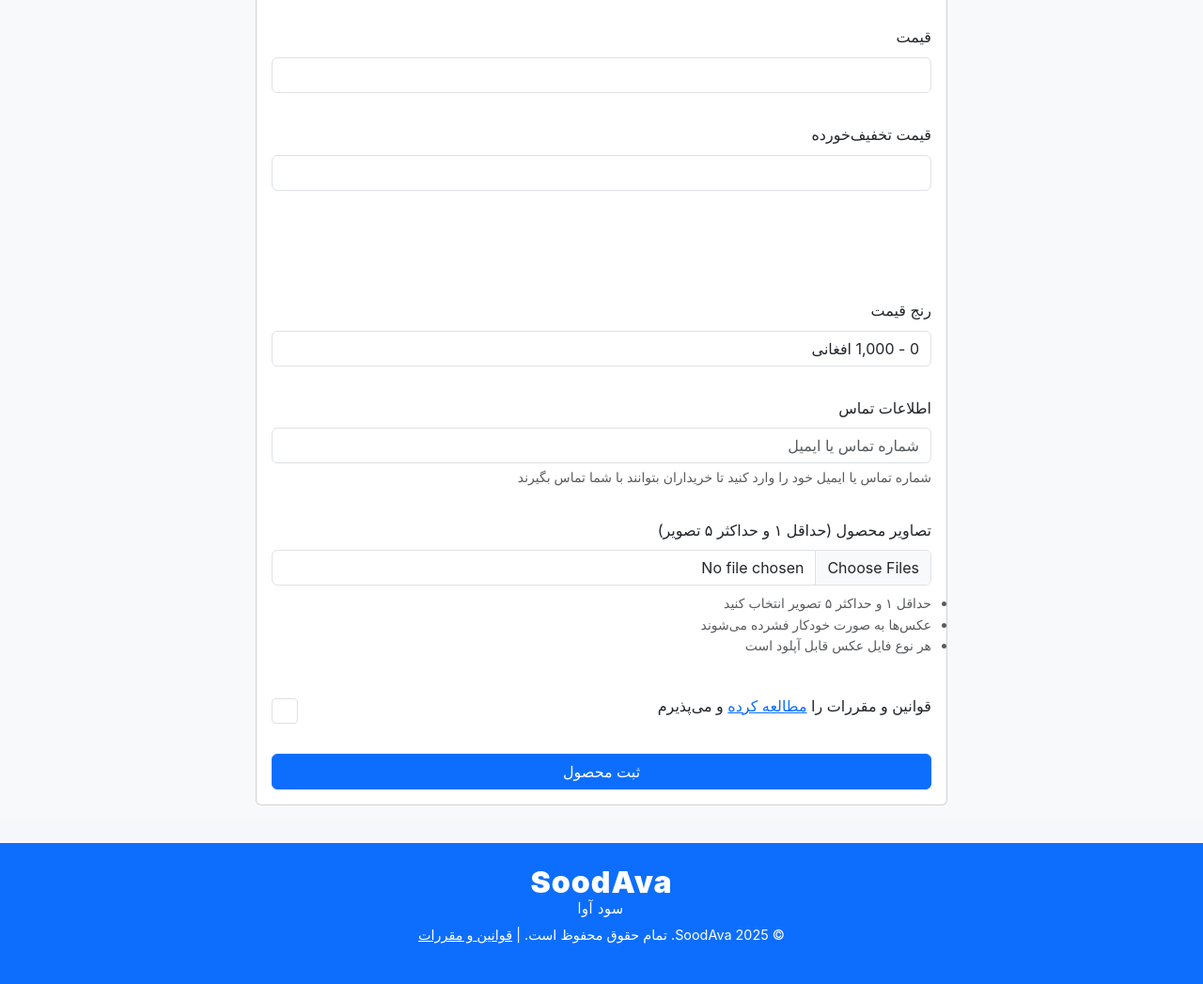
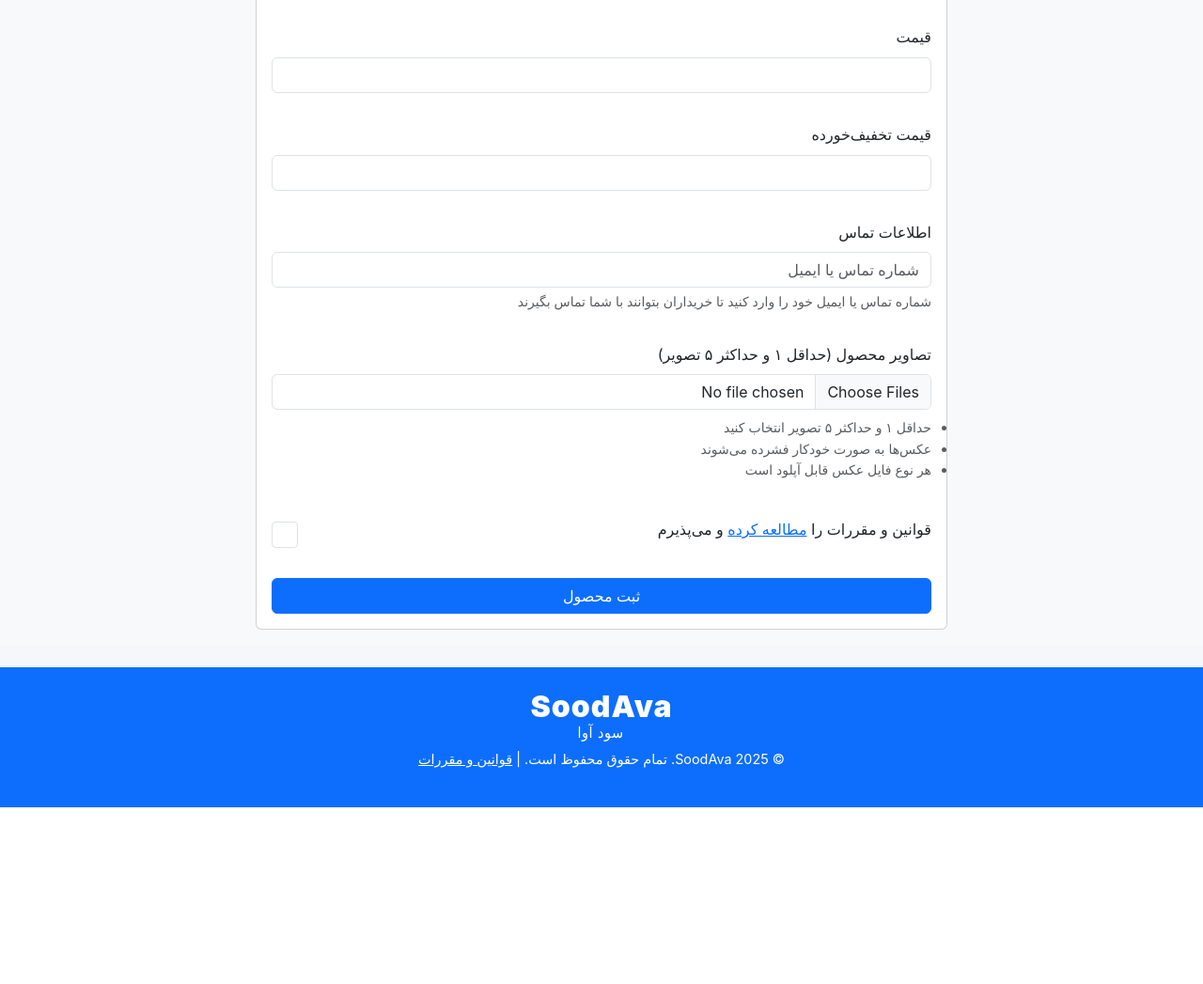
Before and after one commit to Mujtaba729/bazarche, a Django app: page /app/register/ in a window 1280 px wide. Shown: the part 781-1828 px from the top of the page at 94% size. After the commit the page ends 1640 px from the top, so only its background shows below. Run offline with Django 5.2, Linux system fonts and the light colour scheme; the visitor is signed in with stand-in values (Sample User, id 1); data that the repository does not hold is empty.

Commit message:
simplify: Remove unnecessary form fields for product registration
- Remove condition, price_range, and tags fields from ProductForm
- Set default values: condition='new', price_range='100000+'
- Remove these fields from register_product.html template
- Simplify form to only include essential fields
- Improve user experience with cleaner form
- Reduce form validation errors
- Keep only required fields: name, description, category, city, price, contact, images

```diff
--- a/bazarche_app/forms.py
+++ b/bazarche_app/forms.py
@@ -41,29 +41,7 @@ class ProductForm(forms.ModelForm):
         widget=forms.Select(attrs={'class': 'form-control'}),
         label='شهر'
     )
-    condition = forms.ChoiceField(
-        choices=[
-            ('new', 'نو'),
-            ('used', 'دست دوم'),
-        ],
-        required=True,
-        widget=forms.Select(attrs={'class': 'form-control'}),
-        label='وضعیت محصول'
-    )
-    # حذف فیلد tags چون وضعیت محصول با فیلد condition مدیریت می‌شود
-    price_range = forms.ChoiceField(
-        choices=[
-            ('0-1000', '0 - 1,000 افغانی'),
-            ('1000-5000', '1,000 - 5,000 افغانی'),
-            ('5000-10000', '5,000 - 10,000 افغانی'),
-            ('10000-50000', '10,000 - 50,000 افغانی'),
-            ('50000-100000', '50,000 - 100,000 افغانی'),
-            ('100000+', 'بیش از 100,000 افغانی'),
-        ],
-        required=True,
-        widget=forms.Select(attrs={'class': 'form-control'}),
-        label='رنج قیمت'
-    )
+    # فیلدهای condition و price_range حذف شدند چون کاربردی ندارند
     name = forms.CharField(
         max_length=200,
         widget=forms.TextInput(attrs={'class': 'form-control'}),
@@ -90,9 +68,8 @@ class ProductForm(forms.ModelForm):
     class Meta:
         model = Product
         fields = [
-            'category', 'city', 'condition', 'price', 'discount_price',
-            'is_featured', 'is_discounted', 'seller_contact',
-            'price_range'
+            'category', 'city', 'price', 'discount_price',
+            'is_featured', 'is_discounted', 'seller_contact'
         ]
         widgets = {
             'price': forms.NumberInput(attrs={'class': 'form-control'}),
--- a/bazarche_app/templates/register_product.html
+++ b/bazarche_app/templates/register_product.html
@@ -228,23 +228,7 @@ document.addEventListener('DOMContentLoaded', function() {
                             {% endif %}
                         </div>
 
-                        <div class="mb-3">
-                            <label for="id_tags" class="form-label">{{ form.tags.label }}</label>
-                            <div class="form-check">
-                                {{ form.tags }}
-                            </div>
-                             {% if form.tags.errors %}
-                                <div class="text-danger">{{ form.tags.errors }}</div>
-                            {% endif %}
-                        </div>
-
-                         <div class="mb-3">
-                            <label for="id_price_range" class="form-label">{{ form.price_range.label }}</label>
-                            {{ form.price_range }}
-                            {% if form.price_range.errors %}
-                                <div class="text-danger">{{ form.price_range.errors }}</div>
-                            {% endif %}
-                        </div>
+                        <!-- فیلدهای tags و price_range حذف شدند -->
 
                         <div class="mb-3">
                             <label for="id_seller_contact" class="form-label">{{ form.seller_contact.label }}</label>
--- a/bazarche_app/views.py
+++ b/bazarche_app/views.py
@@ -638,10 +638,10 @@ def register_product(request):
                     user=request.user,
                     category=category,
                     city=city_instance,
-                    condition=form.cleaned_data.get('condition', 'new'),
+                    condition='new',  # پیش‌فرض نو
                     price=form.cleaned_data.get('price'),
                     discount_price=form.cleaned_data.get('discount_price'),
-                    price_range=form.cleaned_data.get('price_range'),
+                    price_range='100000+',  # پیش‌فرض بیش از 100,000 افغانی
                     is_featured=False,  # Set default False, user cannot set
                     is_discounted=False,  # Set default False, user cannot set
                     seller_contact=seller_contact,  # استفاده از شماره تماس وارد شده توسط کاربر
```
